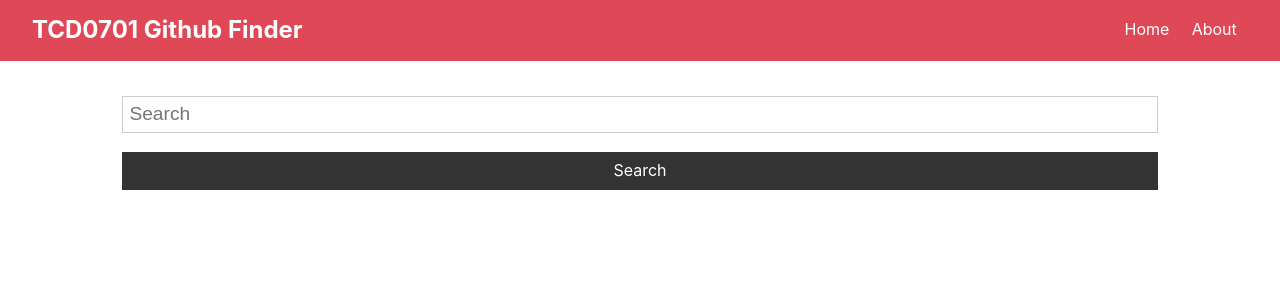
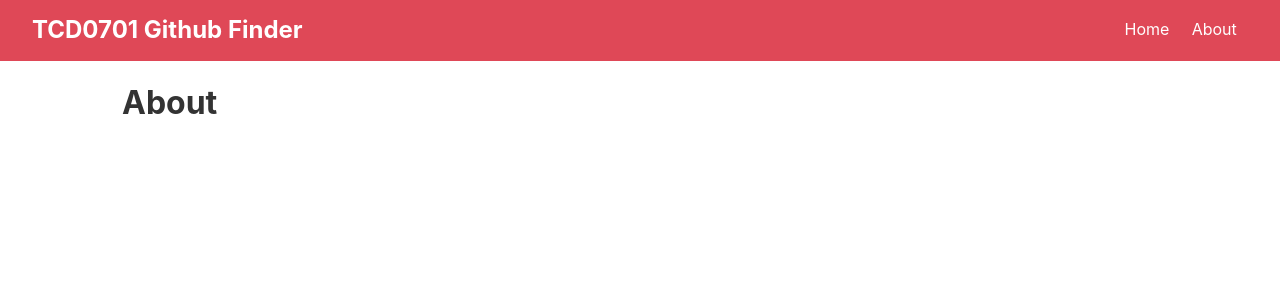
Before and after one commit to vinhhn3/tcd0701-react-course, a React (Create React App) app: page /about in a window 1280 px wide. Shown: the top 300 px of the page. Built offline with nearby package versions, Linux system fonts and the light colour scheme.

Commit message:
setup React Router

```diff
--- a/package.json
+++ b/package.json
@@ -9,6 +9,7 @@
     "axios": "^1.6.2",
     "react": "^18.2.0",
     "react-dom": "^18.2.0",
+    "react-router-dom": "^5.2.0",
     "react-scripts": "5.0.1",
     "web-vitals": "^2.1.4"
   },
--- a/src/App.js
+++ b/src/App.js
@@ -1,9 +1,12 @@
 import axios from "axios";
 import React, { useState } from "react";
+import { Route, BrowserRouter as Router } from "react-router-dom";
+import { Switch } from "react-router-dom/cjs/react-router-dom";
 import "./App.css";
-import Search from "./components/Search";
-import Users from "./components/Users";
 import Navbar from "./layout/Navbar";
+import About from "./pages/About";
+import Home from "./pages/Home";
+import NotFound from "./pages/NotFound";
 
 const App = () => {
   const [users, setUsers] = useState([]);
@@ -19,13 +22,24 @@
   };
 
   return (
-    <div className="App">
-      <Navbar />
-      <div className="container">
-        <Search handleSearch={handleSearch} />
-        <Users users={users} />
+    <Router>
+      <div className="App">
+        <Navbar />
+        <div className="container">
+          <Switch>
+            <Route exact path="/">
+              <Home handleSearch={handleSearch} users={users} />
+            </Route>
+            <Route exact path="/about">
+              <About />
+            </Route>
+            <Route path="*">
+              <NotFound />
+            </Route>
+          </Switch>
+        </div>
       </div>
-    </div>
+    </Router>
   );
 };
 
--- a/src/layout/Navbar.js
+++ b/src/layout/Navbar.js
@@ -1,4 +1,5 @@
 import React from "react";
+import { Link } from "react-router-dom/cjs/react-router-dom";
 
 const Navbar = () => {
   return (
@@ -6,10 +7,10 @@
       <h2>TCD0701 Github Finder</h2>
       <ul>
         <li>
-          <a href="/">Home</a>
+          <Link to="/">Home</Link>
         </li>
         <li>
-          <a href="/">About</a>
+          <Link to="/about">About</Link>
         </li>
       </ul>
     </div>
--- a/src/pages/About.js
+++ b/src/pages/About.js
@@ -0,0 +1,11 @@
+import React from "react";
+
+function About() {
+  return (
+    <div>
+      <h1>About</h1>
+    </div>
+  );
+}
+
+export default About;
--- a/src/pages/Home.js
+++ b/src/pages/Home.js
@@ -0,0 +1,15 @@
+import React from "react";
+import Search from "../components/Search";
+import Users from "../components/Users";
+
+function Home(props) {
+  const { handleSearch, users } = props;
+  return (
+    <div>
+      <Search handleSearch={handleSearch} />
+      <Users users={users} />
+    </div>
+  );
+}
+
+export default Home;
--- a/src/pages/NotFound.js
+++ b/src/pages/NotFound.js
@@ -0,0 +1,11 @@
+import React from "react";
+
+function NotFound() {
+  return (
+    <div>
+      <h1>404: Page not found</h1>
+    </div>
+  );
+}
+
+export default NotFound;
```
Also changed, not shown: 1 other file (tests, documents, lock files or other folders).
